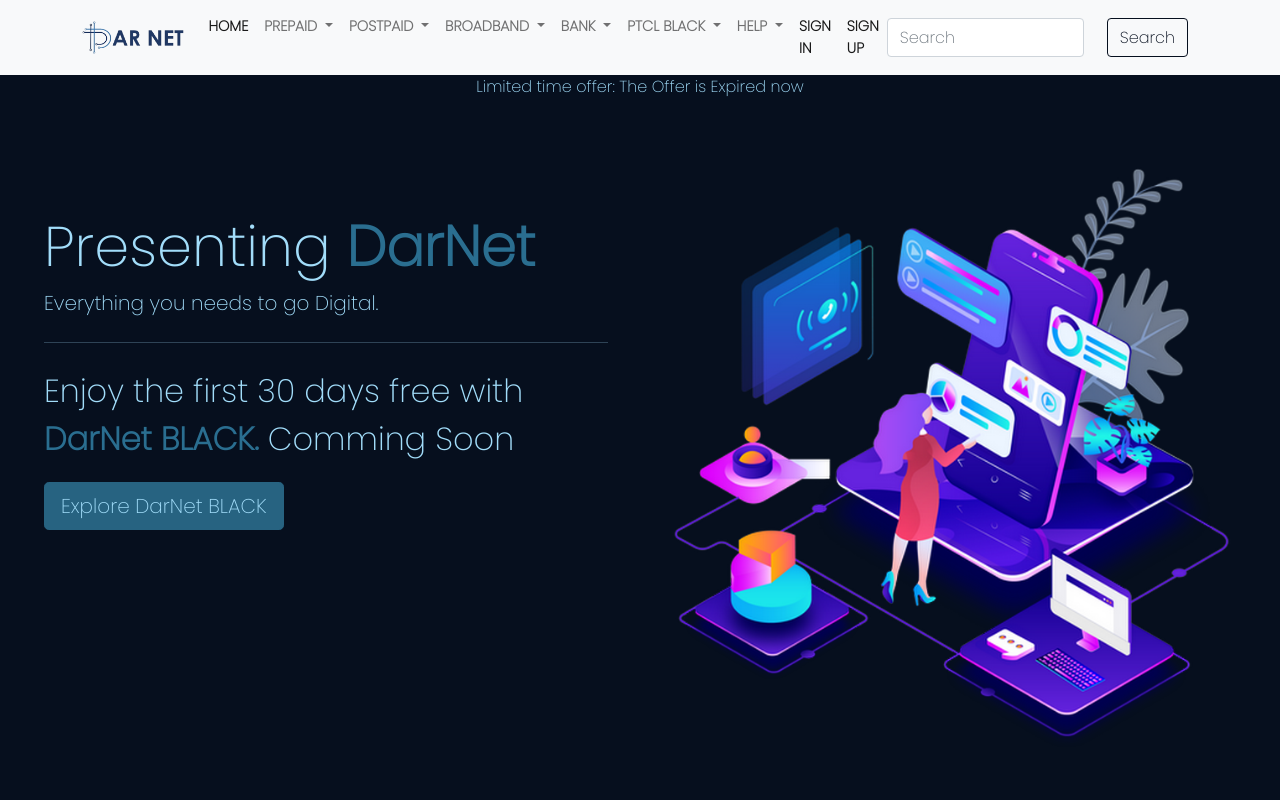
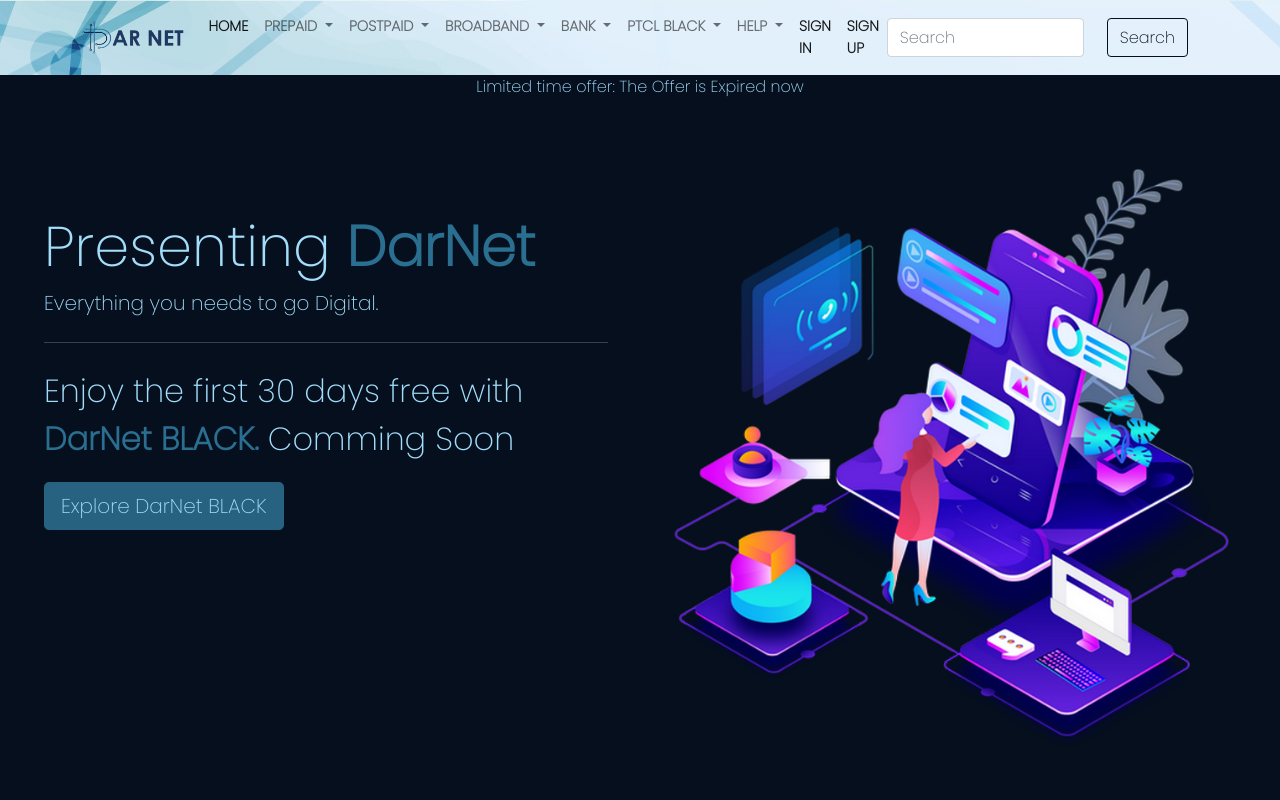
Before and after one commit to MUJEEB-UR-REHMAN54/darNet, a plain HTML site: page index.html in a window 1280 px wide. Shown: the top 800 px of the page. Drawn offline with nearby package versions, Linux system fonts and the light colour scheme; files whose address does not match are found by name.

Commit message:
Update styles.css

```diff
--- a/styles.css
+++ b/styles.css
@@ -20,7 +20,7 @@ body {
   font-weight: bold;
 }
 nav.navbar{
-  background-image: url("abstract_1.jpg");
+  background-image: url("./images/abstract_1.jpg");
 }
 ul.navbar-nav{
 
```
